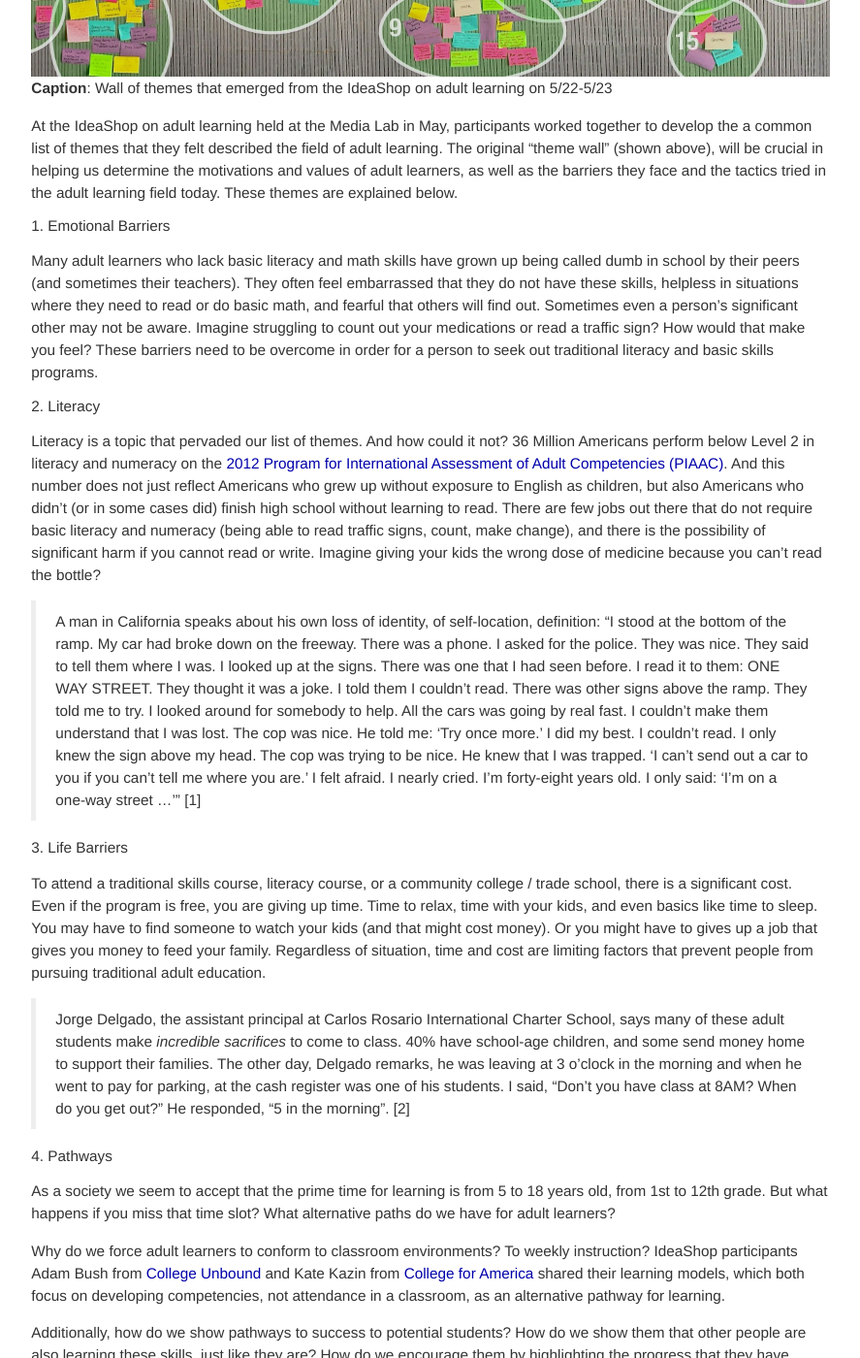
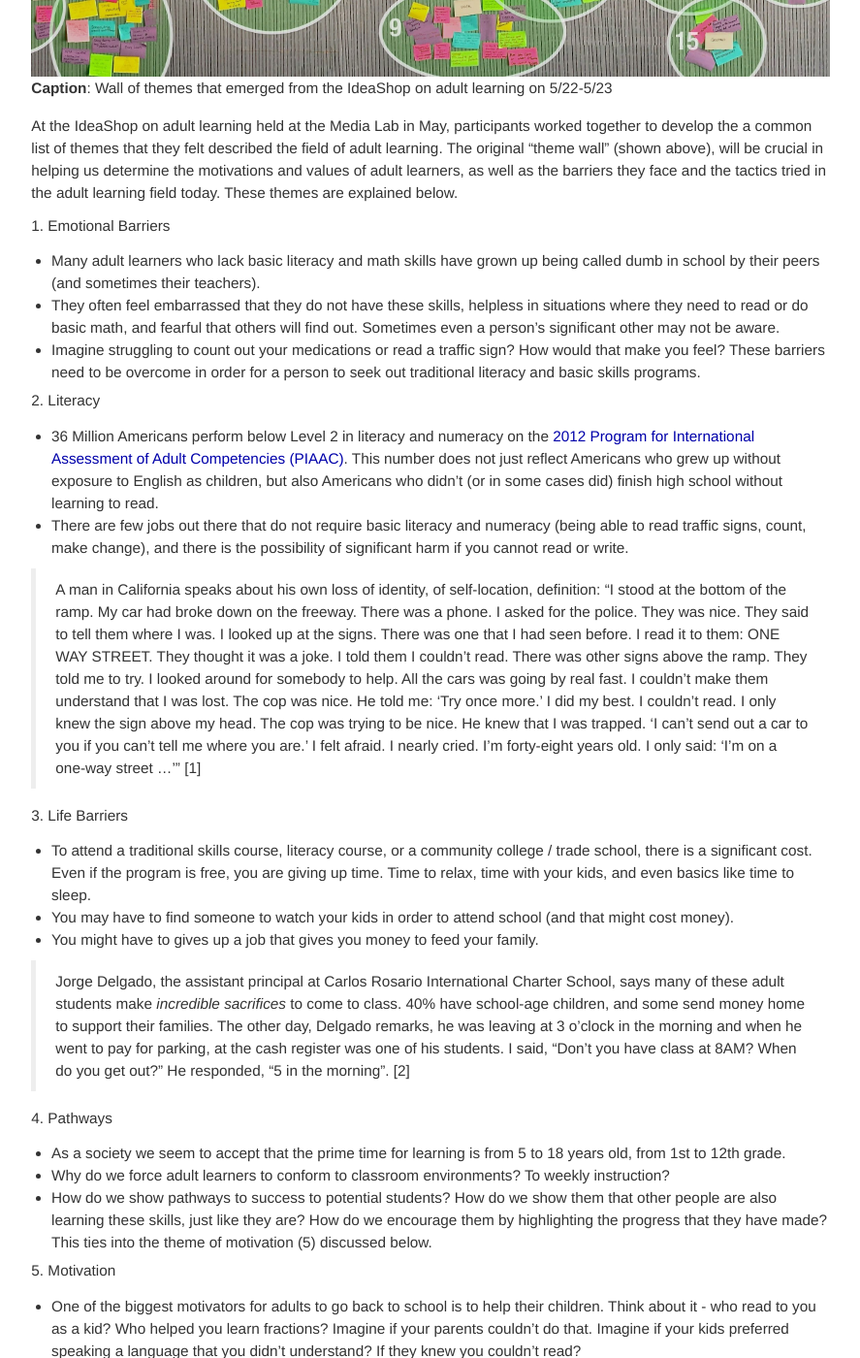
Before and after one commit to mitmedialab/mlw.media.mit.edu, a Jekyll site: the page built from _posts/2014-06-19-themes-from-the-ideashop-part-1.markdown, in a window 1280 px wide and 1400 px high, scrolled down 451 px. Shown: the whole window at 97% size, without its empty margins (196-1083 px from the left). Built offline with Jekyll 4.4.1, drawn with Linux system fonts in a browser that asks for light colours; nearby versions of some CDN libraries; Markdown is read by kramdown in place of the engine named in the settings; some of the changed text lies outside the part shown.

Commit message:
changing to bullets

```diff
--- a/_posts/2014-06-19-themes-from-the-ideashop-part-1.markdown
+++ b/_posts/2014-06-19-themes-from-the-ideashop-part-1.markdown
@@ -12,50 +12,58 @@ __Caption__: Wall of themes that emerged from the IdeaShop on adult learning on
 At the IdeaShop on adult learning held at the Media Lab in May, participants worked together to develop the a common list of themes that they felt described the field of adult learning. The original "theme wall" (shown above), will be crucial in helping us determine the motivations and values of adult learners, as well as the barriers they face and the tactics tried in the adult learning field today. These themes are explained below.
 
 # 1. Emotional Barriers
-Many adult learners who lack basic literacy and math skills have grown up being called dumb in school by their peers (and sometimes their teachers). They often feel embarrassed that they do not have these skills, helpless in situations where they need to read or do basic math, and fearful that others will find out. Sometimes even a person's significant other may not be aware. Imagine struggling to count out your medications or read a traffic sign? How would that make you feel? These barriers need to be overcome in order for a person to seek out traditional literacy and basic skills programs.
+
+* Many adult learners who lack basic literacy and math skills have grown up being called dumb in school by their peers (and sometimes their teachers).
+* They often feel embarrassed that they do not have these skills, helpless in situations where they need to read or do basic math, and fearful that others will find out. Sometimes even a person's significant other may not be aware.
+* Imagine struggling to count out your medications or read a traffic sign? How would that make you feel? These barriers need to be overcome in order for a person to seek out traditional literacy and basic skills programs.
 
 # 2. Literacy
-Literacy is a topic that pervaded our list of themes. And how could it not? 36 Million Americans perform below Level 2 in literacy and numeracy on the [2012 Program for International Assessment of Adult Competencies (PIAAC)](http://nces.ed.gov/surveys/piaac/results/summary.aspx). And this number does not just reflect Americans who grew up without exposure to English as children, but also Americans who didn't (or in some cases did) finish high school without learning to read. There are few jobs out there that do not require basic literacy and numeracy (being able to read traffic signs, count, make change), and there is the possibility of significant harm if you cannot read or write. Imagine giving your kids the wrong dose of medicine because you can't read the bottle?
+
+* 36 Million Americans perform below Level 2 in literacy and numeracy on the [2012 Program for International Assessment of Adult Competencies (PIAAC)](http://nces.ed.gov/surveys/piaac/results/summary.aspx). This number does not just reflect Americans who grew up without exposure to English as children, but also Americans who didn't (or in some cases did) finish high school without learning to read.
+* There are few jobs out there that do not require basic literacy and numeracy (being able to read traffic signs, count, make change), and there is the possibility of significant harm if you cannot read or write.
 
 > A man in California speaks about his own loss of identity, of self-location, definition: "I stood at the bottom of the ramp. My car had broke down on the freeway. There was a phone. I asked for the police. They was nice. They said to tell them where I was. I looked up at the signs. There was one that I had seen before. I read it to them: ONE WAY STREET. They thought it was a joke. I told them I couldn't read. There was other signs above the ramp. They told me to try. I looked around for somebody to help. All the cars was going by real fast. I couldn't make them understand that I was lost. The cop was nice. He told me: 'Try once more.' I did my best. I couldn't read. I only knew the sign above my head. The cop was trying to be nice. He knew that I was trapped. 'I can't send out a car to you if you can't tell me where you are.' I felt afraid. I nearly cried. I'm forty-eight years old. I only said: 'I'm on a one-way street ...'" [1]
 
 
 # 3. Life Barriers
-To attend a traditional skills course, literacy course, or a community college / trade school, there is a significant cost. Even if the program is free, you are giving up time. Time to relax, time with your kids, and even basics like time to sleep.  You may have to find someone to watch your kids (and that might cost money). Or you might have to gives up a job that gives you money to feed your family. Regardless of situation, time and cost are limiting factors that prevent people from pursuing traditional adult education.
+
+* To attend a traditional skills course, literacy course, or a community college / trade school, there is a significant cost. Even if the program is free, you are giving up time. Time to relax, time with your kids, and even basics like time to sleep.
+* You may have to find someone to watch your kids in order to attend school (and that might cost money).
+* You might have to gives up a job that gives you money to feed your family.
 
 > Jorge Delgado, the assistant principal at Carlos Rosario International Charter School, says many of these adult students make _incredible sacrifices_ to come to class. 40% have school-age children, and some send money home to support their families. The other day, Delgado remarks, he was leaving at 3 o'clock in the morning and when he went to pay for parking, at the cash register was one of his students. I said, "Don't you have class at 8AM? When do you get out?" He responded, "5 in the morning". [2]
 
 # 4. Pathways
-As a society we seem to accept that the prime time for learning is from 5 to 18 years old, from 1st to 12th grade. But what happens if you miss that time slot? What alternative paths do we have for adult learners?
 
-Why do we force adult learners to conform to classroom environments? To weekly instruction? IdeaShop participants Adam Bush from [College Unbound](http://collegeunbound.org) and Kate Kazin from [College for America](http://collegeforamerica.org) shared their learning models, which both focus on developing competencies, not attendance in a classroom, as an alternative pathway for learning.
-
-Additionally, how do we show pathways to success to potential students? How do we show them that other people are also learning these skills, just like they are? How do we encourage them by highlighting the progress that they have made? This ties into the theme of motivation (5) discussed below.
+* As a society we seem to accept that the prime time for learning is from 5 to 18 years old, from 1st to 12th grade.
+* Why do we force adult learners to conform to classroom environments? To weekly instruction?
+* How do we show pathways to success to potential students? How do we show them that other people are also learning these skills, just like they are? How do we encourage them by highlighting the progress that they have made? This ties into the theme of motivation (5) discussed below.
 
 # 5. Motivation
-One of the biggest motivators for adults to go back to school is to help their children. Think about it - who read to you as a kid? Who helped you learn fractions? Imagine if your parents couldn't do that. Imagine if your kids preferred speaking a language that you didn't understand? If they knew you couldn't read?
+* One of the biggest motivators for adults to go back to school is to help their children. Think about it - who read to you as a kid? Who helped you learn fractions? Imagine if your parents couldn't do that. Imagine if your kids preferred speaking a language that you didn't understand? If they knew you couldn't read?
 
 > A mother speaks about the inability to help her kids to read: "I can't read to them. Of course that's leaving them out of something they should have. Oh, it matters. You believe it matters! I ordered all these books. The kids belong to a book club. Donny wanted me to read a book to him. I told Donny: 'I can't read.' He said: 'Mommy, you sit down. I'll read it to you.' I tried it one day, reading from the pictures. Donny looked at me. He said, 'Mommy, that's not right.' He's only five. He knew I couldn't read ..." [3]
 
-Another driving factor for adult learners is to improve job prospects. Being able to calculate a hourly rate, understand tipping, recite a menu to customers.
+* Another driving factor for adult learners is to improve job prospects. Being able to calculate a hourly rate, understand tipping, recite a menu to customers.
 
 > Ernsest Robertson is a part-time yard worker. He says no matter how many hours he worked, he only charged $20, because he didn't know how to make change. Robertson remembers vividly all the times he’s been cheated. "I think it’s one price, and it’s always something else,” he says. “I think people can tell when you don’t know how to handle money. They know how to get you." [4]
 
 # 6. Fun and Luxury
 
-Luxury: Workshop participant Leonard Medlock from [EdSurge](http://www.edsurge.com) was the first to bring up the idea of luxury in learning, noting that these words are not often used together. However, for adults, learning is a luxury. It goes back to the theme of "life barriers" (2), where they are taking time away from other parts of their life in order to learn these skills -- attending a class is a luxury that they have worked for (and often times paid for). If they are not comfortable in their learning environment, both in terms of it accommodating their schedule and also in terms of comfort with the material and their peer group, then it will be hard for them to maintain their motivation.
-
-Fun: We emphasize the fun in learning to kids, but not often to adults. We talk about basic skills acquisition as a chore, something that people should have already finished.
-
-We need to think about some of the ways that fun is cultivated in learning communities. The MIT Media Lab's Natalie Rusk talked to the group about this, discussing some of the ways that the [Scratch team at MIT](http://scratch.mit.edu) designed the programing language to make it fun for learners.
+* Luxury: The words luxury and learning are not often used together. However, for adults, learning is a luxury. It goes back to the theme of "life barriers" (2), where they are taking time away from other parts of their life in order to learn these skills.
+* Fun: We emphasize the fun in learning to kids, but not often to adults. We talk about basic skills acquisition as a chore, something that people should have already finished.
 
 # 7. Mentorship
-Every learner needs someone that they can turn to for help, who is there to help motivate them. Many literacy programs pair volunteers with one student or a small group, which allows them to work closely together and build up trust. This mentorship model, which requires trust within the student group and between student and teacher, allows students to ask questions when they do not understand something, without being afraid of being mocked or viewed as dumb (see the theme "emotional barriers" (1)). In theory, the mentorship model is great. However, it is time-intensive, both for the students and for the teacher, requires a long-term commitment on both parts, and can have varied outcomes depending on personalities, making it difficult to scale.
+* Every learner needs someone that they can turn to for help, who is there to help motivate them.
+* Many literacy programs pair volunteers with one student or a small group, which allows them to work closely together and build up trust. This mentorship model, which requires trust within the student group and between student and teacher, allows students to ask questions when they do not understand something, without being afraid of being mocked or viewed as dumb (see the theme "emotional barriers" (1)).
+* In theory, the mentorship model is great. However, it is time-intensive, both for the students and for the teacher, requires a long-term commitment on both parts, and can have varied outcomes depending on personalities, making it difficult to scale.
 
 # 8. Credentialing
 IdeaShop participant Michael Bettersworth from [Texas State Technical College System (TSTCS)](http://www.tstc.edu/frontpage/) told the story of a man who walked through the doors of TSTCS wanting to become certified as a welder. He didn't want to take a course -- he already knew how to weld -- but could not use his welding skills to get a job since he didn't have any sort of welding certification. After one week in the machine shop working with the welding instructor, he was able to demonstrate all the techniques that he needed to get his welding certification -- without ever having taken TSTCS's welding course.
 
-Michael's story illustrates a need to help adult learners certify and market the skills that they already have. How do you certify the skills that people develop on the job that are not taught in the classroom? Is there a way to take the job experience that adult learners already have and repurpose it to count towards credentials that will help them get a job?
+* Michael's story illustrates a need to help adult learners certify and market the skills that they already have.
+* How do you certify the skills that people develop on the job that are not taught in the classroom?
+* Is there a way to take the job experience that adult learners already have and repurpose it to count towards credentials that will help them get a job?
 
 # [Continue to: Themes from the IdeaShop - Part 2](http://learn.media.mit.edu/mlw/drafts/2014/06/20/themes-from-the-ideashop-part-2.html)
 
```
Also changed, not shown: 1 other file.
